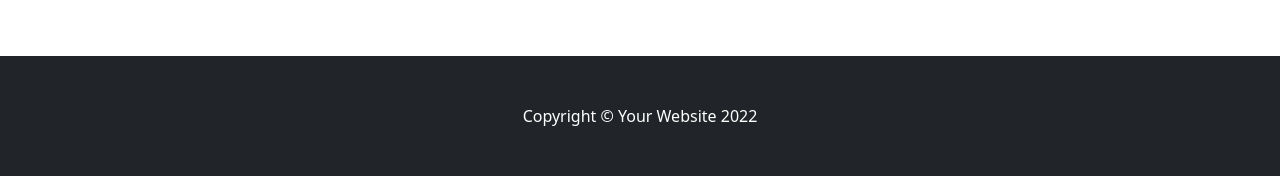
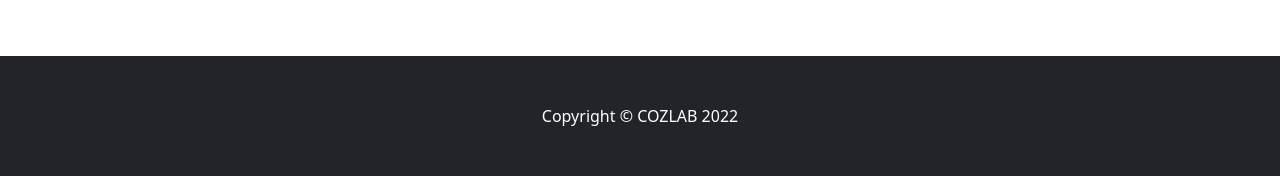
Before and after one commit to choiwanmin/web_scraper2_review, a Django app: page / in a window 1280 px wide. Shown: the part 624-800 px from the top of the page. Run offline with Django 4.2, Linux system fonts and the light colour scheme; data that the repository does not hold is empty; some libraries are stand-ins or nearby versions.

Commit message:
footbar.html 수정 화면 표시 글자 수정

```diff
--- a/templates/footer.html
+++ b/templates/footer.html
@@ -1,4 +1,4 @@
 <!-- Footer-->
 <footer class="py-5 bg-dark fixed-bottom">
-    <div class="container"><p class="m-0 text-center text-white">Copyright &copy; Your Website 2022</p></div>
+    <div class="container"><p class="m-0 text-center text-white">Copyright &copy; COZLAB 2022</p></div>
 </footer>
```
